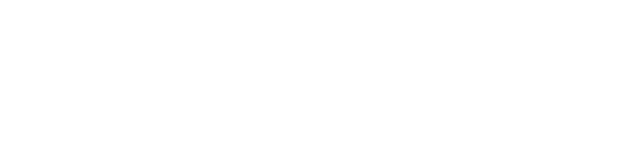
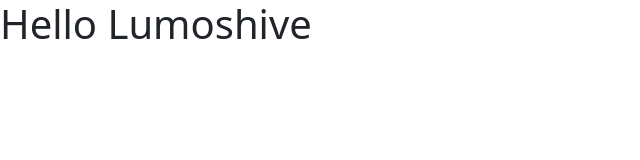
Before and after one commit to ignasiusadhitia/fe-practice-git, a plain HTML site: page index.html in a window 1280 px wide. Shown: the whole page, without its empty margins (0-640 px from the left). Drawn offline with nearby package versions, Linux system fonts and the light colour scheme.

Commit message:
merubah heading menjadi hello lumoshive

```diff
--- a/index.html
+++ b/index.html
@@ -12,6 +12,8 @@
     />
   </head>
   <body>
+    <h1>Hello Lumoshive</h1>
+
     <script
       src="https://cdn.jsdelivr.net/npm/bootstrap@5.3.3/dist/js/bootstrap.bundle.min.js"
       integrity="sha384-YvpcrYf0tY3lHB60NNkmXc5s9fDVZLESaAA55NDzOxhy9GkcIdslK1eN7N6jIeHz"
```
